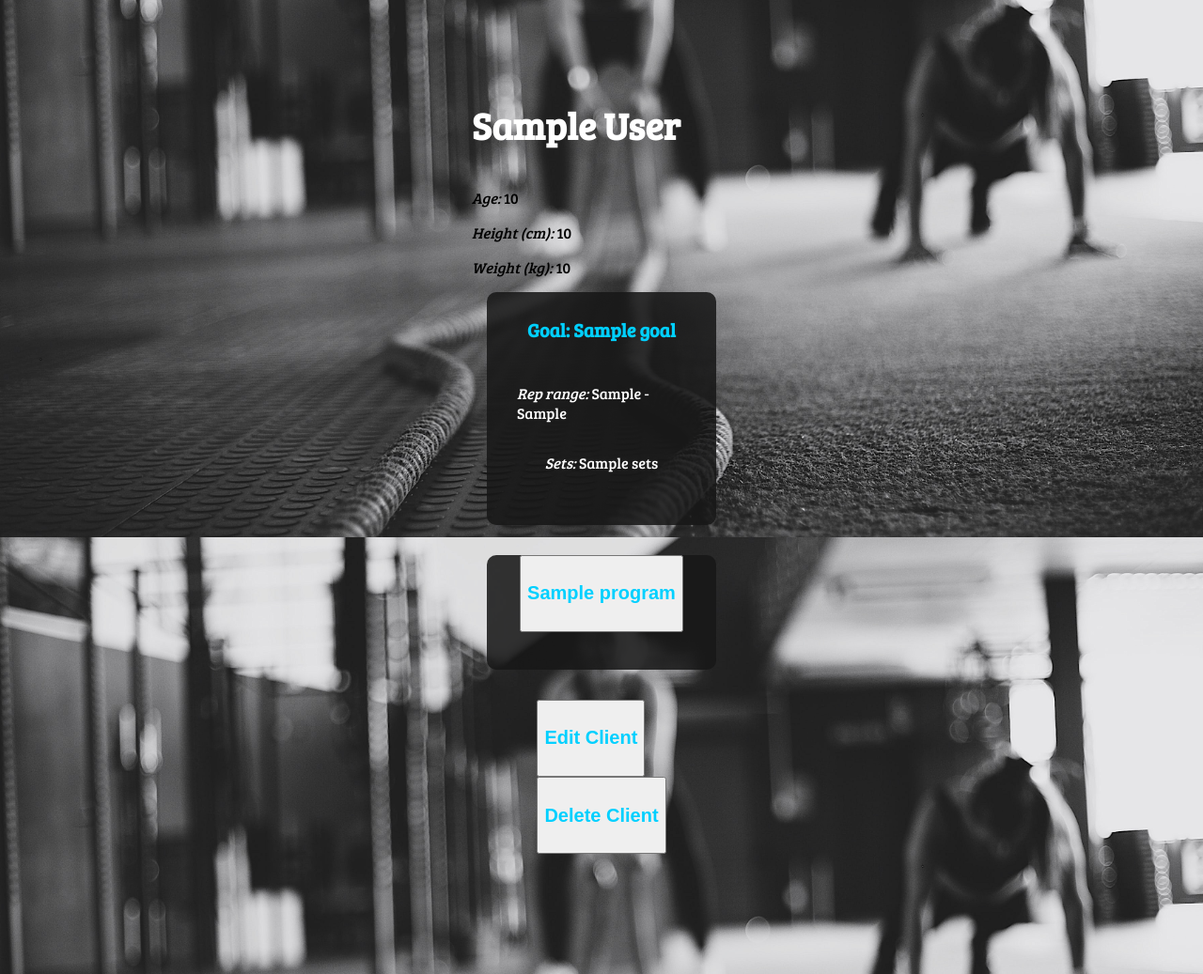
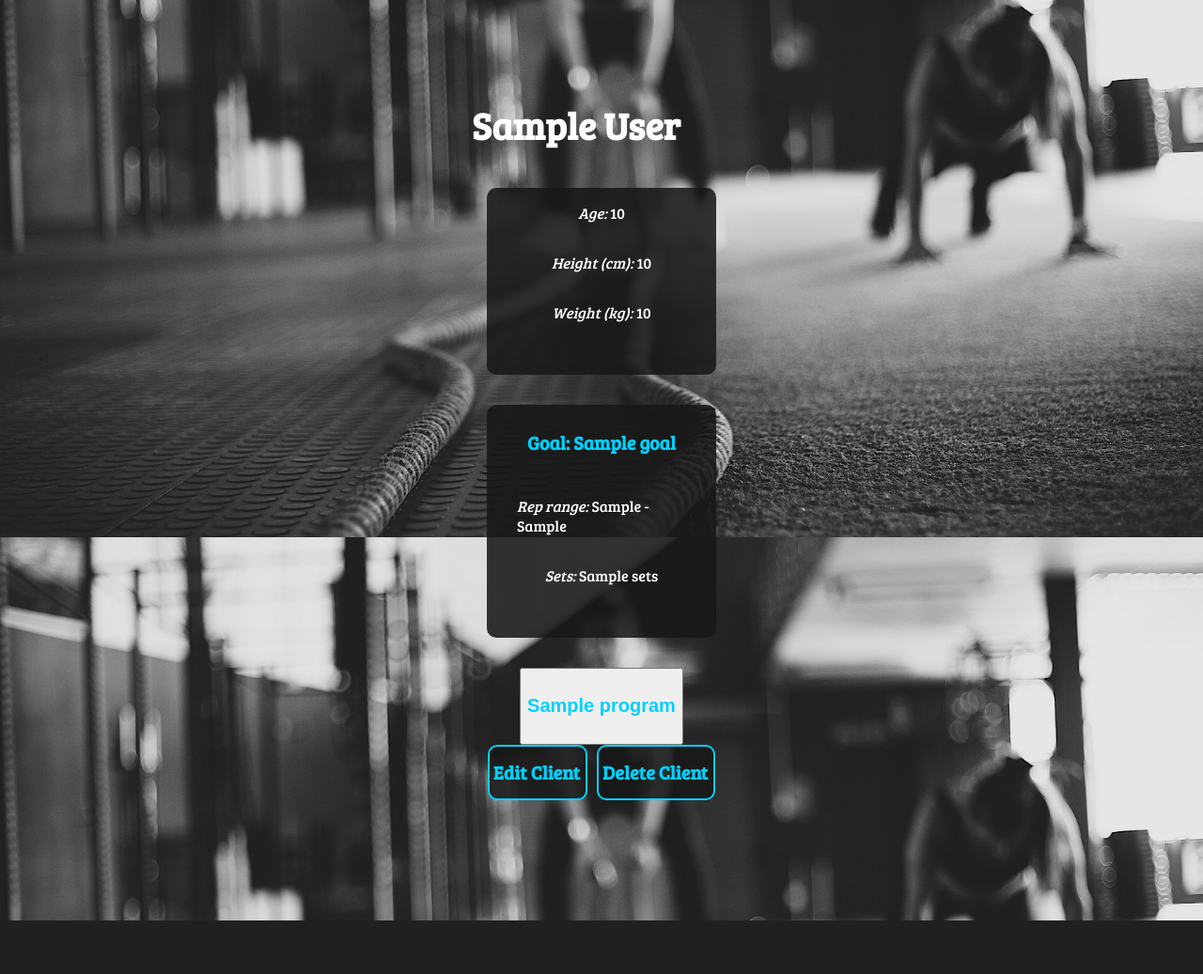
Before and after one commit to RomainLando/personal_trainer_tool, a Flask app: page /clients/1 in a window 1280 px wide. Shown: the part 228-1265 px from the top of the page at 94% size. After the commit the page ends 1208 px from the top, so only its background shows below. Run offline with Flask 2, Linux system fonts and the light colour scheme; a database or web service that is not in the repository returns one stand-in record (Sample ...); some libraries are stand-ins or nearby versions.

Commit message:
:goal_net: spotted errors with client programs on update and index, now fixed

```diff
--- a/controllers/clients_controller.py
+++ b/controllers/clients_controller.py
@@ -16,7 +16,7 @@ def clients():
 @clients_blueprint.route("/clients/<id>")
 def show_client(id):
     client = client_repository.select(id)
-    programs = client_repository.show_programs(client)
+    programs = client_repository.show_programs(client.id)
     return render_template("clients/client.html", client = client, programs = programs)
 
 @clients_blueprint.route("/clients/new")
@@ -56,7 +56,7 @@ def edit_client(id):
     client = client_repository.select(id)
     programs = program_repository.select_all()
     goals = goal_repository.select_all()
-    client_programs = client_repository.show_programs(client)
+    client_programs = client_repository.show_programs(client.id)
     client_programs_ids = [client_program.id for client_program in client_programs]
     return render_template("/clients/edit.html", client = client, programs = programs, client_programs_ids = client_programs_ids, goals = goals)
 
@@ -71,10 +71,11 @@ def update_client(id):
     goal = goal_repository.select(int(goal_id))
     new_client = Client(first_name, last_name, age, height, weight, goal, id)
     client_repository.update(new_client)
-    programs = client_repository.show_programs(new_client)
-    for program in programs:
-        client_program = client_program_repository.select_by_client_program_ids(new_client.id, program.id)
-        client_program_repository.delete(client_program.id)
+    # programs = client_repository.show_programs(new_client)
+    # for program in programs:
+    #     client_program = client_program_repository.select_by_client_program_ids(new_client.id, program.id)
+    #     client_program_repository.delete(client_program.id)
+    client_program_repository.delete_by_client_id(new_client.id)
     programs_id = request.form.getlist('programs_id')
     for program_id in programs_id:
         program = program_repository.select(int(program_id))
--- a/repositories/client_repository.py
+++ b/repositories/client_repository.py
@@ -41,8 +41,7 @@ def select(id):
         result = results[0]
         goal_id = result['goal_id']
         goal = goal_repository.select(goal_id)
-        client = Client(result["first_name"], result["last_name"],
-        result["age"], result["height"], result["weight"], goal, result['id'])
+        client = Client(result["first_name"], result["last_name"], result["age"], result["height"], result["weight"], goal, result['id'])
     return client
 
 def delete_all():
@@ -68,7 +67,7 @@ def update(client):
     client.height, client.weight, client.goal.id, client.id]
     run_sql(sql, values)
 
-def show_programs(client):
+def show_programs(id):
     client_programs = []
     sql = """
     SELECT programs.id AS program_id
@@ -79,7 +78,7 @@ def show_programs(client):
     ON clients.id = client_programs.client_id
     WHERE clients.id = %s
     """
-    values = [client.id]
+    values = [id]
     results = run_sql(sql, values)
     for result in results:
         client_program = program_repository.select(result["program_id"])
--- a/static/css/style.css
+++ b/static/css/style.css
@@ -192,6 +192,25 @@ a {
     justify-content: center;
 }
 
+.pages {
+    display: flex;
+    flex-direction: row;
+    flex-wrap: wrap;
+    justify-content: center;
+}
+
+.programs, .big-buttons {
+    display: flex;
+    flex-direction: row;
+    flex-wrap: wrap;
+    justify-content: center;
+}
+
+.client, .program {
+    min-width: 100px;
+    max-width: fit-content;
+}
+
 .submit > input {
     background-color:  rgb(0, 208, 255);
     font-size: 15px;
@@ -214,6 +233,28 @@ a {
     font-size: 20px;
 }
 
+.page > form {
+    margin: 5px 5px;
+}
+
 .buttons > form > input:hover {
     cursor: pointer;
 }
+
+.big-buttons > form > button {
+    padding-left: 2px;
+    border-radius: 10px;
+    border-color: rgb(0, 208, 255);
+    background-color: rgba(23, 23, 23, 0.872);
+    color: white;
+    border-width: 2px;
+    border-style: solid;
+    text-indent: 2px;
+    font-family: 'Bree Serif', serif;
+    line-height: 0;
+    margin: 0 5px;
+}
+
+.big-buttons > form > button:hover {
+    cursor: pointer;
+}
--- a/templates/clients/client.html
+++ b/templates/clients/client.html
@@ -13,7 +15,7 @@
     </div>
     <div class="programs">
         {% for program in programs %}
-        <div class="item">
+        <div>
             <form action="/programs/{{ program.id }}">
                 <button type="submit" class="program"><h4>{{ program.title }}</h4></button>
             </form>
@@ -22,7 +24,7 @@
     </div>
 </div>
 
-<div class="client-buttons">
+<div class="big-buttons">
     <form action="/clients/{{ client.id }}/edit">
         <button type="submit" class="workout-button"><h4>Edit Client</h4></button>
     </form>
--- a/templates/programs/program.html
+++ b/templates/programs/program.html
@@ -19,7 +19,7 @@
     {% endfor %}
 </div>
 
-<div class="program-buttons">
+<div class="big-buttons">
     <form action="/programs/{{ program.id }}/edit">
         <button type="submit" class="workout-button"><h4>Modify Program</h4></button>
     </form>
```
Also changed, not shown: other parts of templates/clients/client.html (+5 -3 lines), repositories/client_program_repository.py (+8 -0 lines), templates/clients/index.html (+7 -6 lines), templates/programs/index.html (+7 -6 lines).
